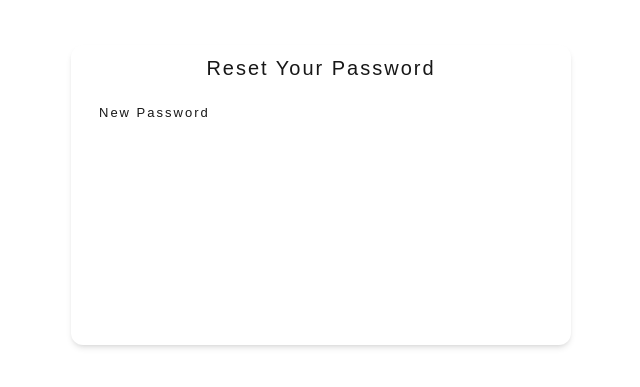
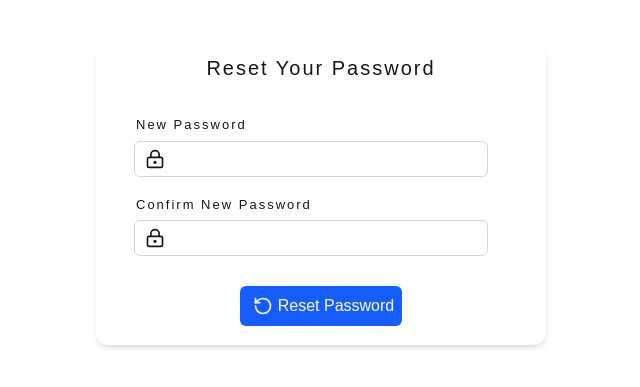
Before and after one commit to Asyrafi0257/login-authentication, a Next.js app in the folder login_authentication/: page /reset-password in a window 1280 px wide. Shown: the part 205-592 px from the top of the page, without its empty margins (319-959 px from the left). Built offline with nearby package versions, Linux system fonts and the light colour scheme.

Commit message:
add ul for reset password

```diff
--- a/login_authentication/app/reset-password/page.tsx
+++ b/login_authentication/app/reset-password/page.tsx
@@ -1,14 +1,30 @@
 "use client";
 
+import { LockKeyhole, RotateCcw } from "lucide-react";
 export default function ResetPassword(){
     return(
         <div className="flex flex-row justify-center items-center h-screen">
-            <div className="w-[500px] h-[300px] shadow-md bg-white rounded-xl p-2">
+            <div className="w-[450px] h-[300px] shadow-md bg-white rounded-xl p-2">
                 <h3 className="text-[20px] tracking-[2px] text-center">Reset Your Password</h3>
 
-                <div className="w-full flex flex-row justify-start mt-5 ml-5">
+                <div className="w-full flex flex-col justify-center m-8">
                     <label className="tracking-[2px] text-[13px]"> New Password</label>
+                     <div className="flex flex-row mt-2 outline outline-1 outline-gray-300 outline-offset-1 focus-within:outline-2 focus-within:outline-black-300 focus-within:outline-offset-2 rounded-sm w-[350px] p-1 items-center">
+                        <LockKeyhole className="h-[20px] w-[30px]"/>
+                        <input type="password" className="outline-none border-none" />
+                     </div>
 
+                     <label className="tracking-[2px] text-[13px] mt-5">Confirm New Password</label>
+                     <div className="flex flex-row mt-2 outline outline-1 outline-gray-300 outline-offset-1 focus-within:outline-2 focus-within:outline-black-300 focus-within:outline-offset-2 rounded-sm w-[350px] p-1 items-center">
+                        <LockKeyhole className="h-[20px] w-[30px]"/>
+                        <input type="password" className="outline-none border-none" />
+                     </div>
+                </div>
+                <div className="flex flex-row mt-8 w-full items-center justify-center">
+                    <div className="p-2 rounded-md bg-blue-600 flex flex-row flex flex-row items-center">
+                        <RotateCcw className="h-[20px] w-[30px] text-white"/>
+                        <button className="text-white cursor-pointer">Reset Password</button>
+                    </div>
                 </div>
             </div>
         </div>
```
